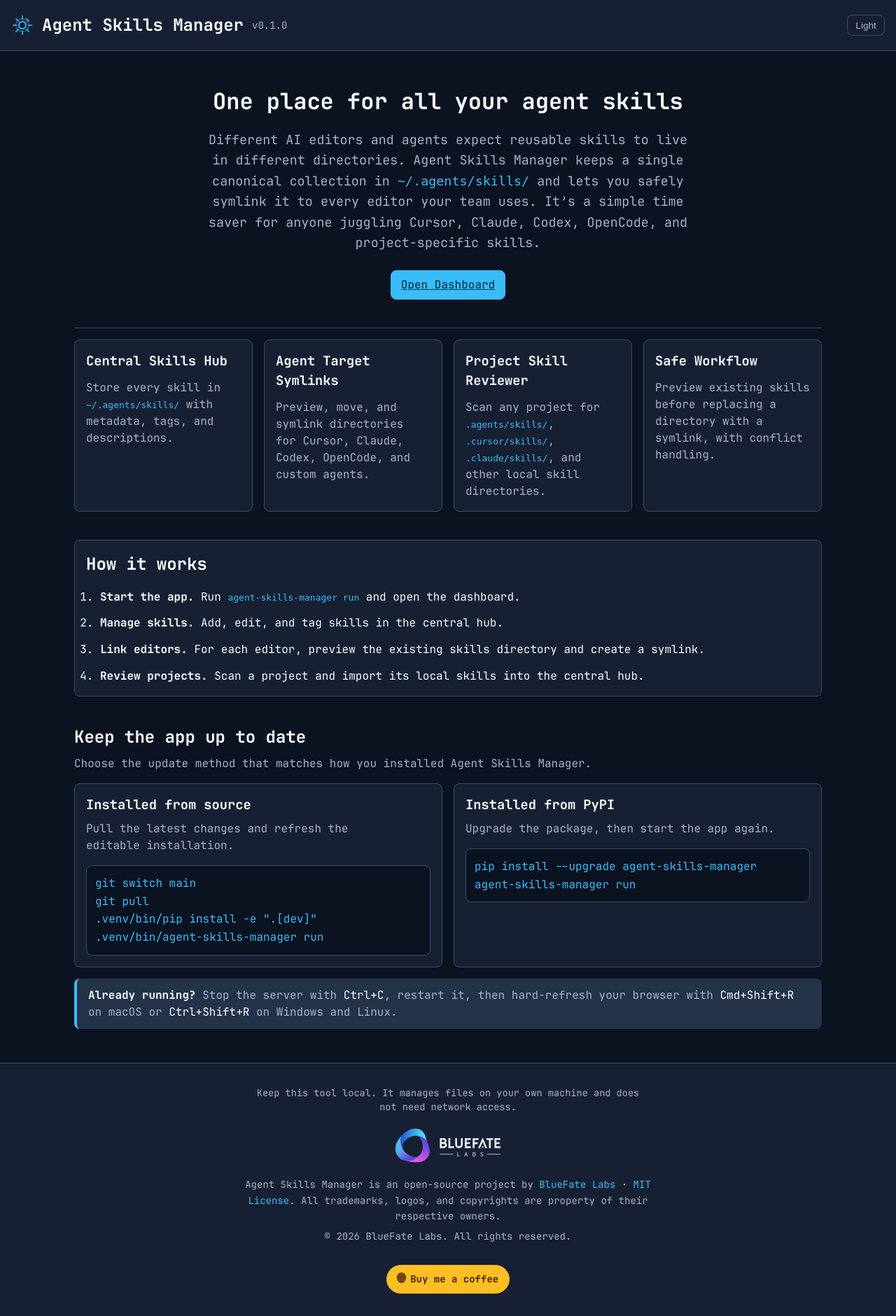
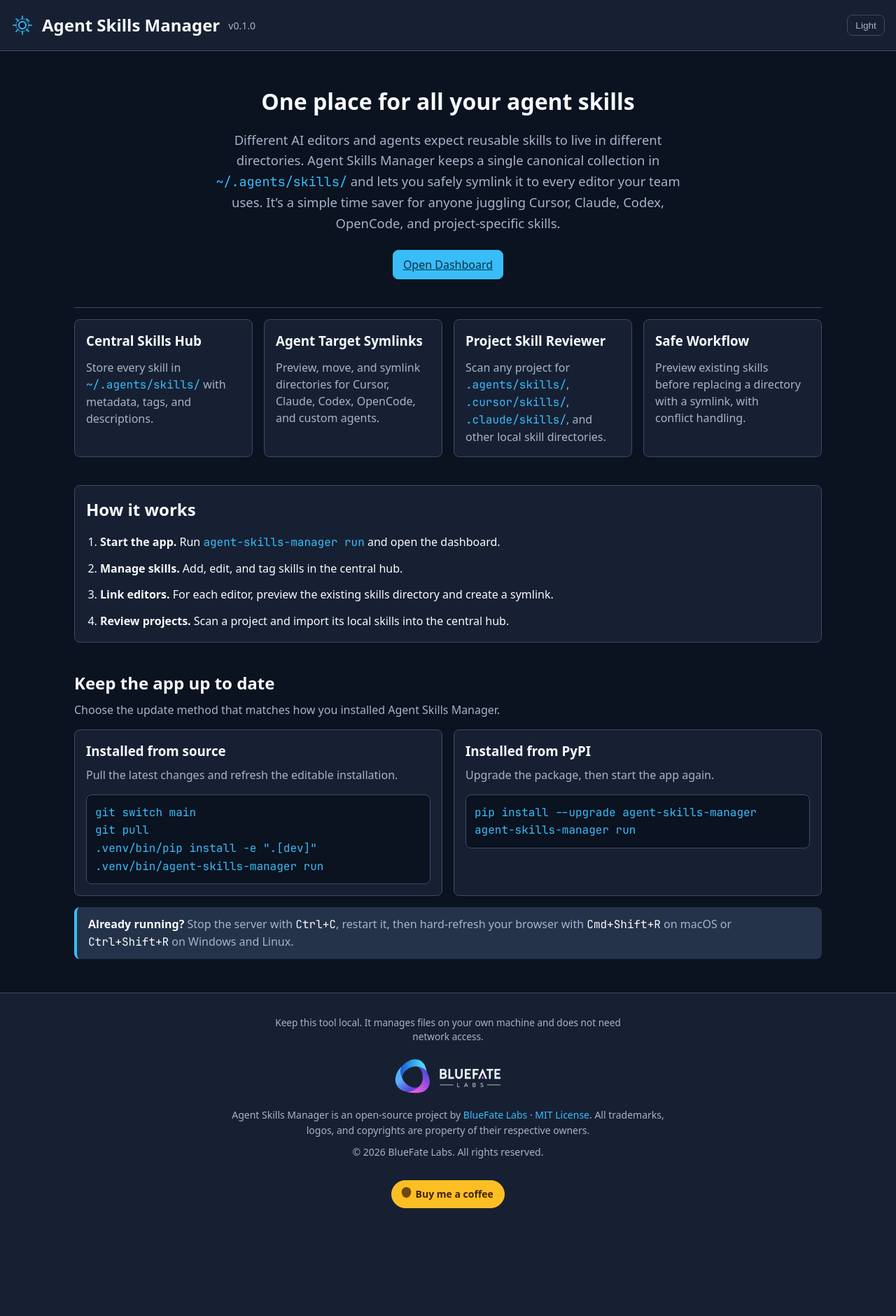
Before and after one commit to bluefate/skill-manager, a FastAPI app: page / in a window 1280 px wide. Shown: the whole page at 70% size. After the commit the page ends 1726 px from the top, so only its background shows below. Run offline with FastAPI, Linux system fonts and the light colour scheme.

Commit message:
Limit JetBrains Mono to code and paths

```diff
--- a/src/agent_skills_manager/web/static/style.css
+++ b/src/agent_skills_manager/web/static/style.css
@@ -23,6 +23,7 @@
 }
 
 :root {
+    --font-mono: "JetBrains Mono", ui-monospace, SFMono-Regular, Menlo, Monaco, Consolas, monospace;
     --bg: #0b1220;
     --surface: #172033;
     --surface-light: #24324a;
@@ -84,10 +85,16 @@
 
 body {
     margin: 0;
-    font-family: "JetBrains Mono", ui-monospace, SFMono-Regular, Menlo, Monaco, Consolas, monospace;
+    font-family: ui-sans-serif, system-ui, -apple-system, BlinkMacSystemFont, "Segoe UI", Roboto, sans-serif;
     background: var(--bg);
     color: var(--text);
     line-height: 1.5;
+}
+
+code,
+.card-meta,
+.default-target-path {
+    font-family: var(--font-mono);
 }
 
 h1, h2, h3, h4 {
@@ -549,7 +556,7 @@
     border-radius: var(--radius);
     background: var(--bg);
     color: var(--primary);
-    font-family: "JetBrains Mono", ui-monospace, SFMono-Regular, Menlo, Monaco, Consolas, monospace;
+    font-family: var(--font-mono);
     font-size: 0.8rem;
     line-height: 1.55;
     white-space: pre-wrap;
@@ -873,7 +880,7 @@
 
 .update-card code,
 .update-note code {
-    font-family: "JetBrains Mono", ui-monospace, SFMono-Regular, Menlo, Monaco, Consolas, monospace;
+    font-family: var(--font-mono);
 }
 
 .update-note {
```
